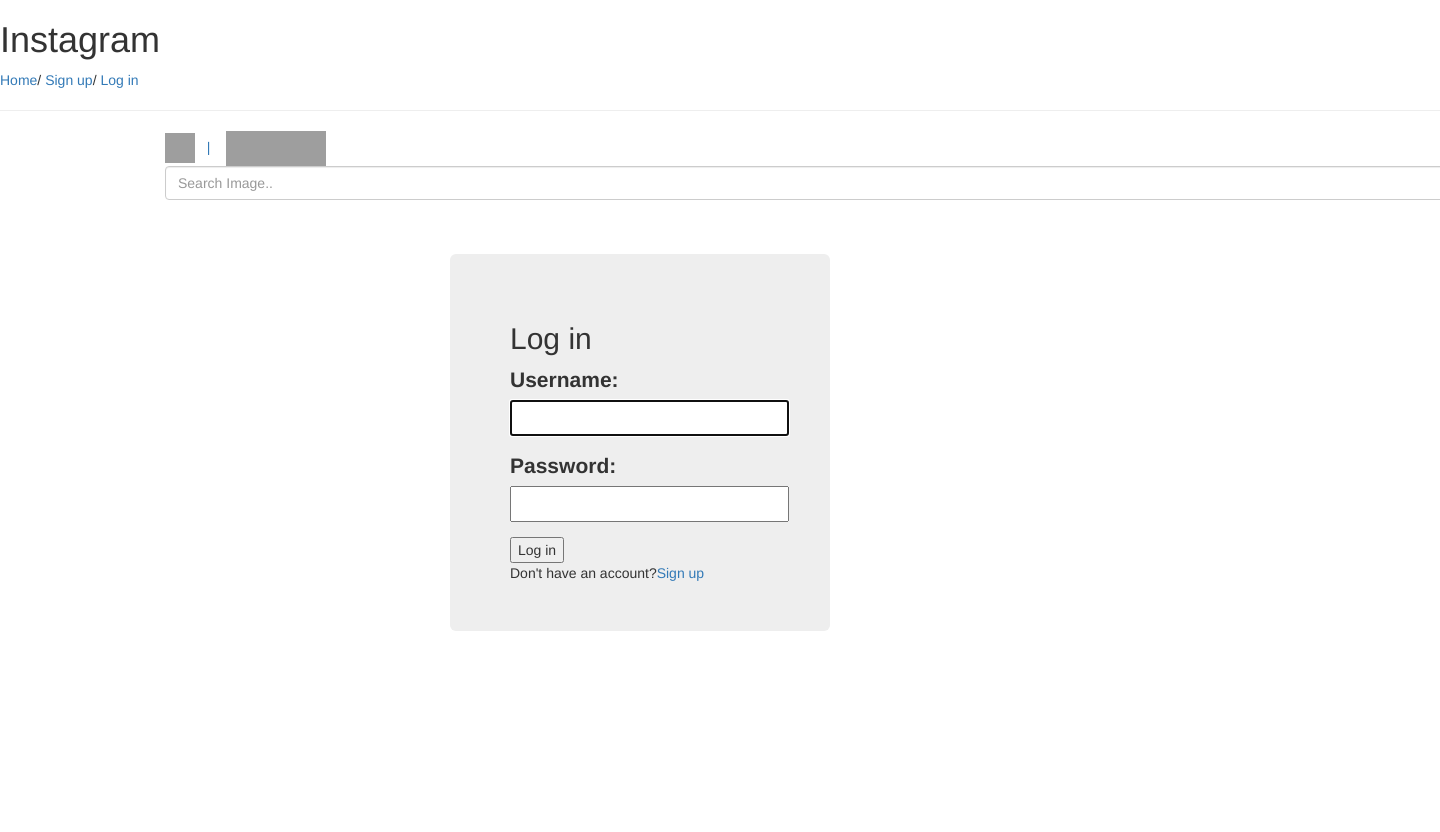
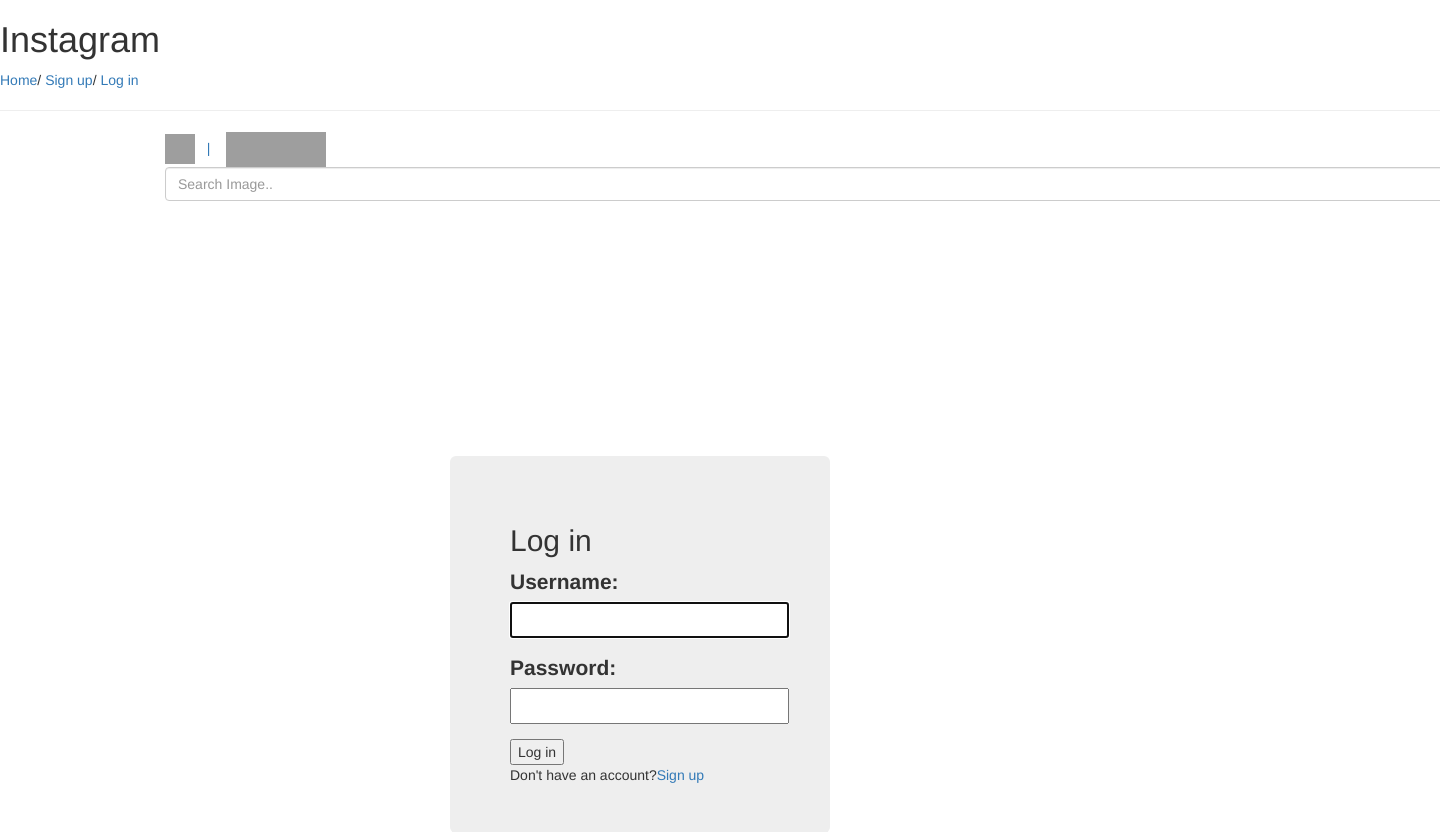
Before and after one commit to kelvinadeu/instagram, a Django app: page /accounts/login/ in a window 1440 px wide; the page is wider, and only the part inside the window is pictured. Shown: the top 832 px of that part. Before the commit the page ends 631 px from the top of that part, so only its background shows below. Run offline with Django 3.2, Linux system fonts and the light colour scheme; some libraries are stand-ins or nearby versions; grey boxes are pictures that could not be loaded.

Commit message:
added change on base.html

```diff
--- a/map/templates/base.html
+++ b/map/templates/base.html
@@ -30,7 +30,7 @@
     <a href="{% url 'login' %}">Log in</a>
   {% endif %}
   <hr>
-  <nav>
+  <nav class="navbar navbar-expand-lg navbar-light fixed-top bg-light" style='margin-bottom:200px;'>
     <div class='container'>
       <div class="collapse navbar-collapse" id="navbarNav">
         <div id="two">
```
